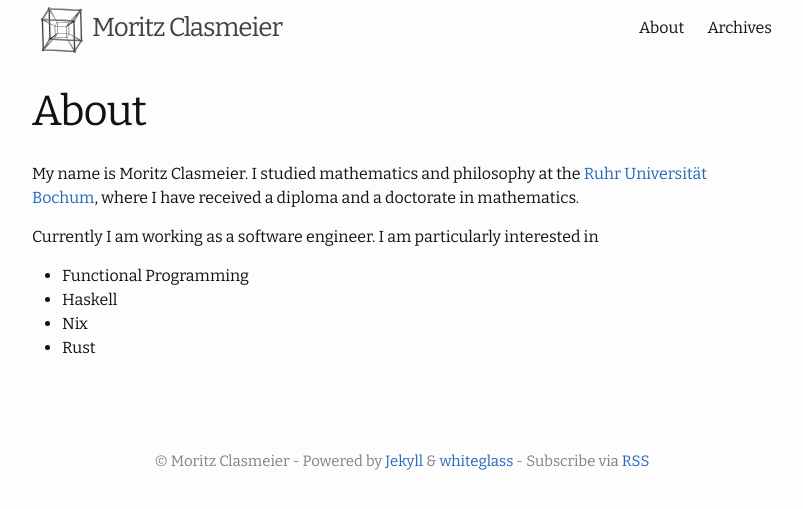
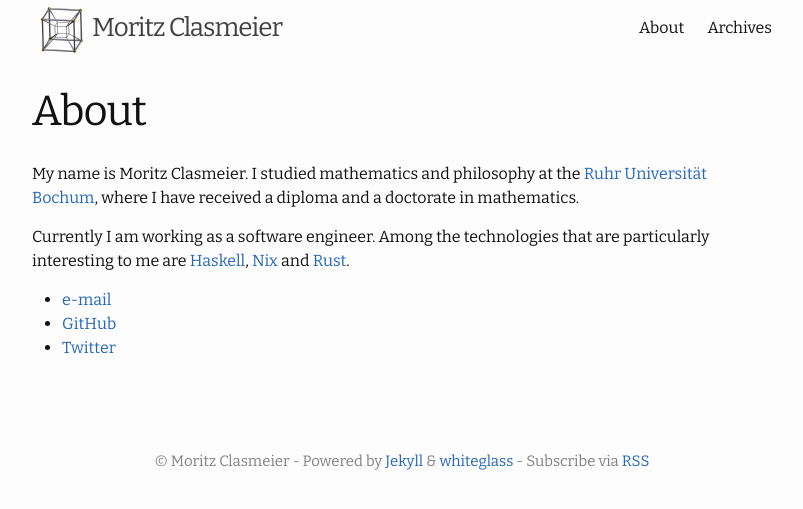
Before and after one commit to mtesseract/mtesseract.github.io, a Jekyll site: the page built from about.md, in a window 1280 px wide. Shown: the top 509 px of the page, without its empty margins (238-1041 px from the left). Built offline with Jekyll 4.4.1, drawn with Linux system fonts in a browser that asks for light colours.

Commit message:
Extended About

```diff
--- a/about.md
+++ b/about.md
@@ -6,8 +6,8 @@ permalink: /about/
 
 My name is Moritz Clasmeier. I studied mathematics and philosophy at the [Ruhr Universität Bochum](https://www.rub.de), where I have received a diploma and a doctorate in mathematics.
 
-Currently I am working as a software engineer. I am particularly interested in
-* Functional Programming
-* Haskell
-* Nix
-* Rust
+Currently I am working as a software engineer. Among the technologies that are particularly interesting to me are [Haskell](https://www.haskell.org), [Nix](https://nixos.org) and [Rust](https://www.rust-lang.org).
+
+* [e-mail](mailto:mtesseract@silverratio.net)
+* [GitHub](https://github.com/mtesseract)
+* [Twitter](https://twitter.com/mtesseract)
```
